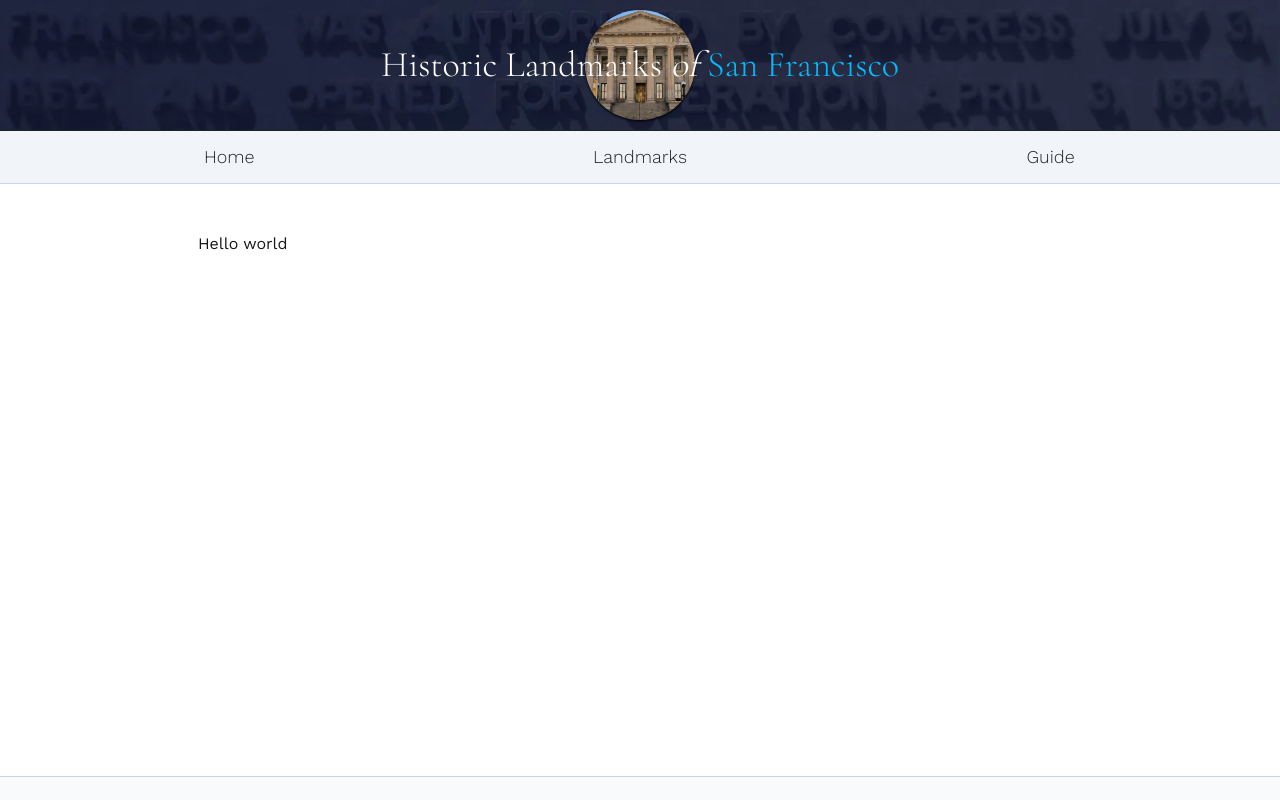
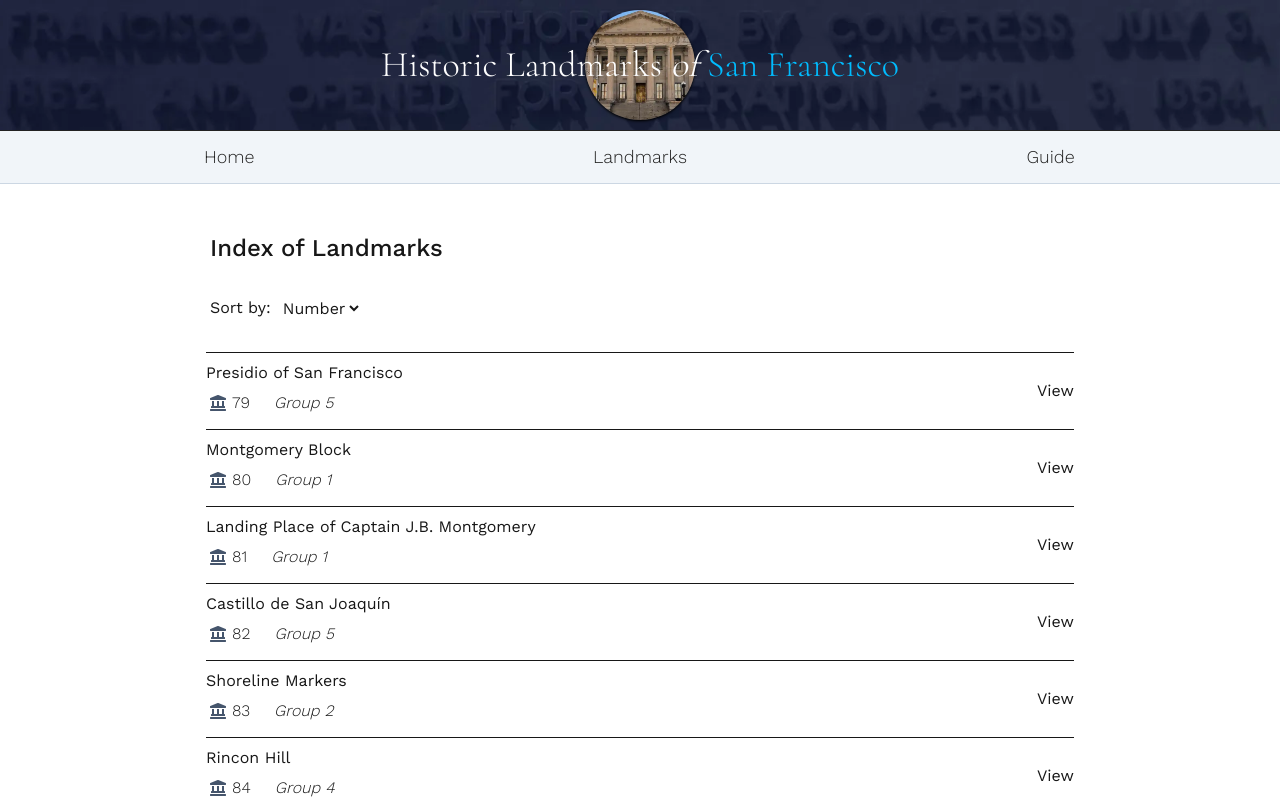
Before and after one commit to tdkent/hlosf.com, a Next.js app: page /landmarks in a window 1280 px wide. Shown: the top 800 px of the page. Built offline with nearby package versions, Linux system fonts and the light colour scheme.

Commit message:
add components and effects to landmarks page

```diff
--- a/src/app/landmarks/page.tsx
+++ b/src/app/landmarks/page.tsx
@@ -1,3 +1,78 @@
+"use client";
+
+import { useEffect, useState } from "react";
+import LandmarksList from "@/components/pages/landmarks/LandmarksList";
+import SortLandmarksList from "@/components/pages/landmarks/SortLandmarksList";
+import { allLandmarksReducedData } from "@/data/data";
+import type { Landmark, SortMethod } from "@/lib/types";
+
 export default function LandmarksPage() {
-  return <div>Hello world</div>;
+  const data = allLandmarksReducedData as Landmark[];
+  const [sortMethod, setSortMethod] = useState<SortMethod>("number");
+  const [sortedData, setSortedData] = useState<Landmark[]>([]);
+  const [windowWidth, setWindowWidth] = useState<number | null>(null);
+  const [scrollId, setScrollId] = useState<string | null>(null);
+
+  // Get current window size
+  useEffect(() => {
+    const getWindowSize = () => {
+      const { innerWidth } = window;
+      setWindowWidth(innerWidth);
+    };
+    getWindowSize();
+  }, []);
+
+  // Get sort method from session storage or set default
+  useEffect(() => {
+    const sort = sessionStorage.getItem("lmSortMethod") as SortMethod;
+    if (!sort) setSortMethod("number");
+    else setSortMethod(sort);
+  }, []);
+
+  // Sort landmarks list
+  // biome-ignore lint/correctness/useExhaustiveDependencies: ignore window width
+  useEffect(() => {
+    const sortArray = (method: string) => {
+      let sorted = [];
+      if (method === "number" || method === "group") {
+        sorted = [...data].sort((a, b) => a[method] - b[method]);
+      } else {
+        if (windowWidth && windowWidth <= 320) {
+          sorted = [...data].sort((a, b) =>
+            a.title_stub.localeCompare(b.title_stub),
+          );
+        } else if (windowWidth && windowWidth >= 1280) {
+          sorted = [...data].sort((a, b) => a.title.localeCompare(b.title));
+        } else {
+          sorted = [...data].sort((a, b) =>
+            a.title_short.localeCompare(b.title_short),
+          );
+        }
+      }
+      setSortedData(sorted);
+    };
+    sortArray(sortMethod);
+  }, [sortMethod]);
+
+  // Set scroll id to control scroll position of list
+  useEffect(() => {
+    const scrollPositionId = sessionStorage.getItem("scroll-position-id");
+    setScrollId(scrollPositionId);
+  }, []);
+
+  return (
+    <>
+      <h1 className="pl-3 pr-5 text-2xl font-medium">Index of Landmarks</h1>
+      <SortLandmarksList
+        sortMethod={sortMethod}
+        setSortMethod={setSortMethod}
+        setScrollId={setScrollId}
+      />
+      <LandmarksList
+        sortedData={sortedData}
+        windowWidth={windowWidth}
+        scrollId={scrollId}
+      />
+    </>
+  );
 }
```
